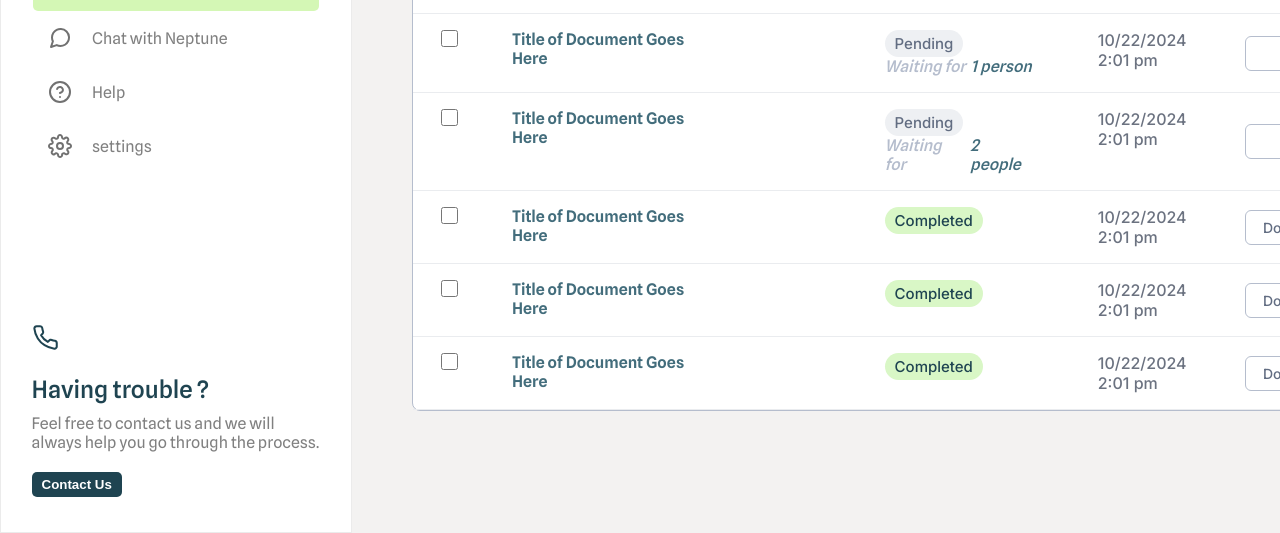
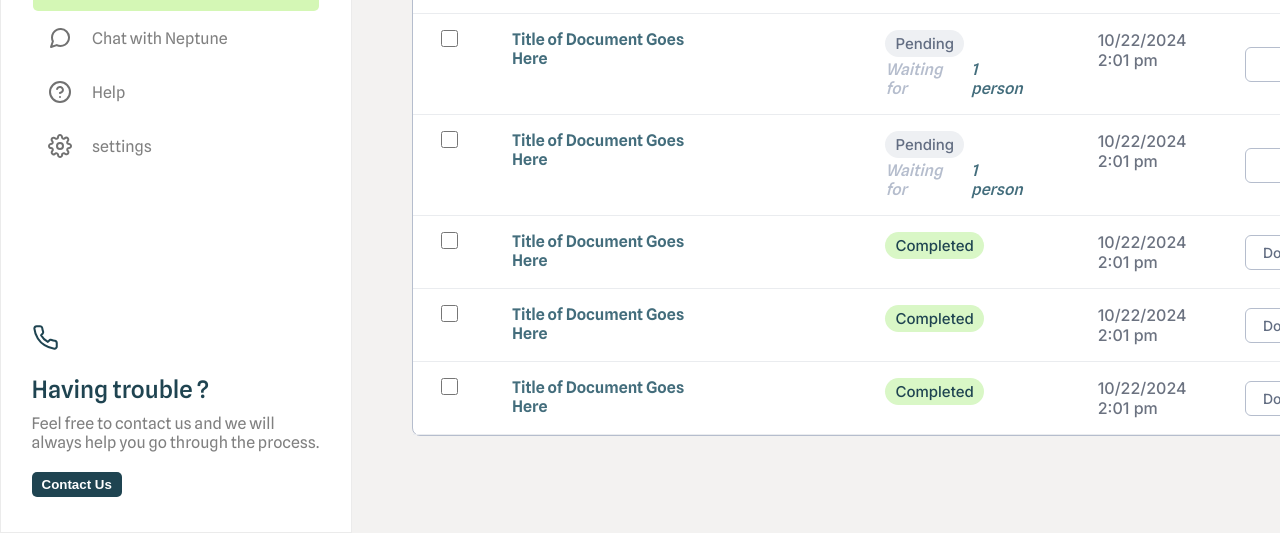
Before and after one commit to divyanshi-sengar/ASSIGNMENT1, a plain HTML site: page index.html in a window 1280 px wide. Shown: the part 267-800 px from the top of the page. Drawn offline with Linux system fonts and the light colour scheme; a web font is replaced by a local one.

Commit message:
updation

```diff
--- a/index.html
+++ b/index.html
@@ -43,9 +43,9 @@
                     </div>
 
                     <!-- <span><a href="#"><i id="right-img" class="fa-solid fa-chevron-down profile-arrow"></i></a></span> -->
-                     <div class="user-arrow">
+                    <div class="user-arrow">
                         <a href="#"><i id="right-img" class="fa-solid fa-chevron-down profile-arrow"></i></a>
-                     </div>
+                    </div>
                 </div>
 
                 <!-- -------------Navbar-->
@@ -124,7 +124,8 @@
                 <table>
                     <thead>
                         <tr>
-                            <th id="headdiv"><input type="checkbox"><span><i class="fa-solid fa-chevron-down header-arrow"></i></span></th>
+                            <th id="headdiv"><input type="checkbox"><span><i
+                                        class="fa-solid fa-chevron-down header-arrow"></i></span></th>
                             <th>Document Name</th>
                             <th>Status</th>
                             <th>Last Modified</th>
@@ -163,8 +164,10 @@
                             <td><input type="checkbox" /></td>
                             <td class="doc-title">Title of Document Goes Here</td>
                             <td>
-                                <span class="badge badge-pending">Pending</span>
-                                <div class="subtext"><i>Waiting for</i> <i id="italic">1 person</i></div>
+                                <div class="italictext">
+                                    <div class="pending"><span class="badge badge-pending">Pending</span></div>
+                                    <div class="subtext"><i>Waiting for</i> <i id="italic">1 person</i></div>
+                                </div>
                             </td>
                             <td class="date">
                                 10/22/2024<br><span class="time">2:01 pm</span>
@@ -188,8 +191,10 @@
                             <td><input type="checkbox" /></td>
                             <td class="doc-title">Title of Document Goes Here</td>
                             <td>
-                                <span class="badge badge-pending">Pending</span>
-                                <div class="subtext"><p><i>Waiting for </i></p> <p><i id="italic">2 people</i></p></div>
+                                <div class="italictext">
+                                    <div class="pending"><span class="badge badge-pending">Pending</span></div>
+                                    <div class="subtext"><i>Waiting for</i> <i id="italic">1 person</i></div>
+                                </div>
                             </td>
                             <td class="date">
                                 10/22/2024<br><span class="time">2:01 pm</span>
--- a/style.css
+++ b/style.css
@@ -392,6 +392,11 @@ tbody td:nth-child(5) {
   padding-left: 30px;
 }
 
+.italictext{
+    display: flex;
+    flex-direction: column;
+    gap: 3px;
+}
 .time {
     color: #6b7280;
     font-size: 16px;
```
